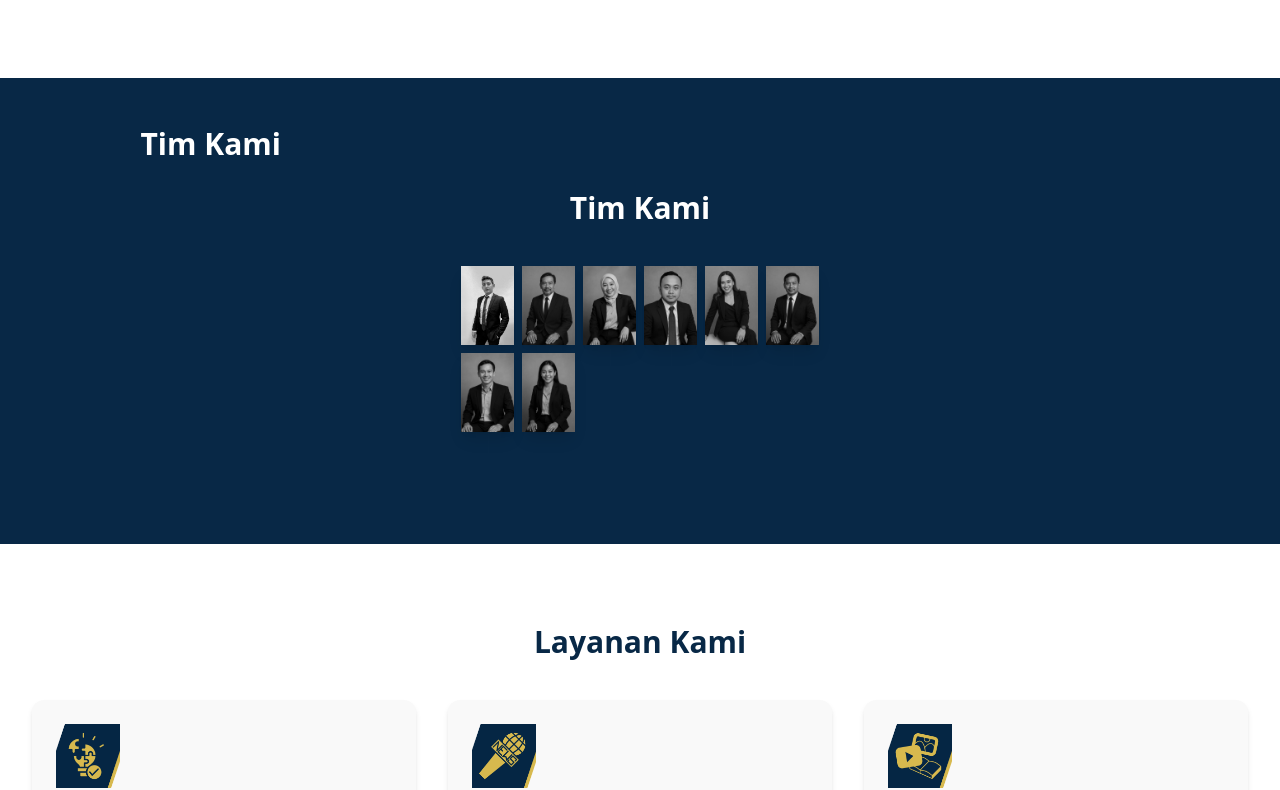
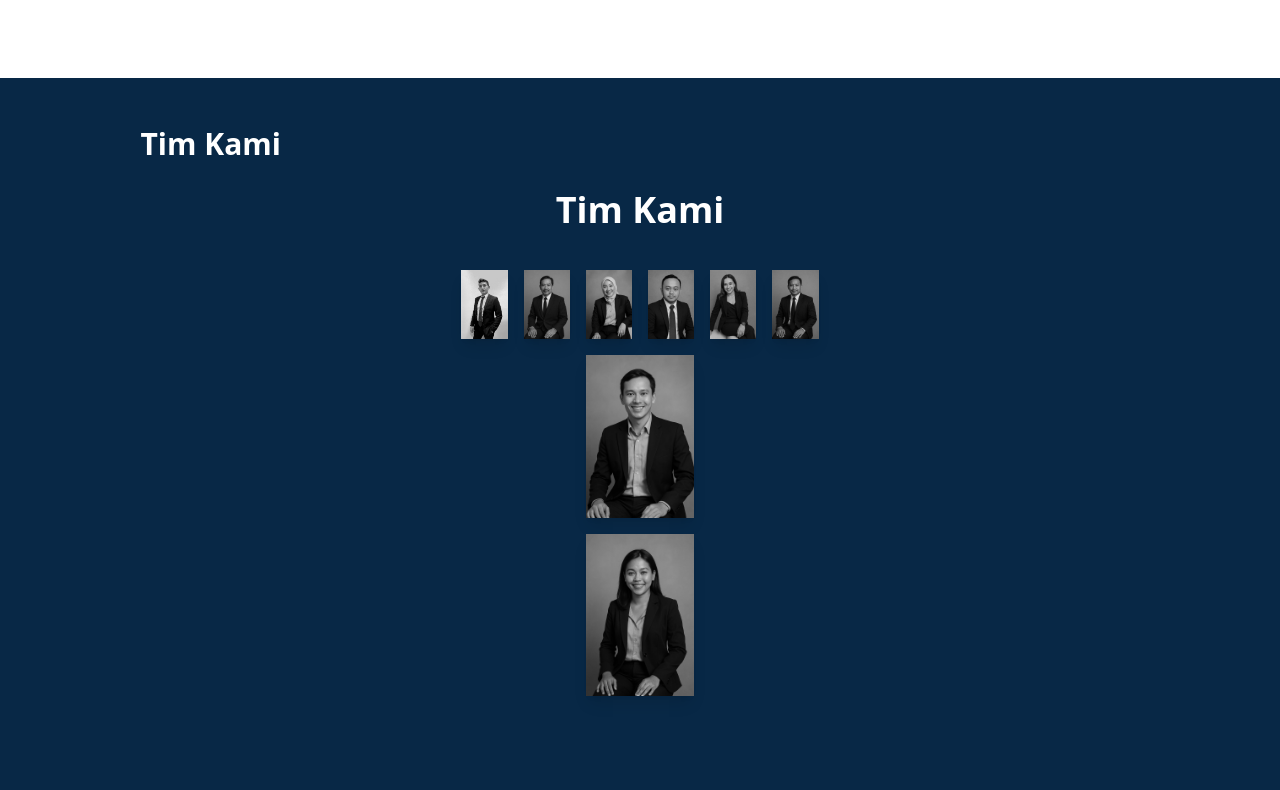
Before and after one commit to ProfAdri90/estetic-dinamis, a Next.js app: page / in a window 1280 px wide. Shown: the part 3450-4240 px from the top of the page. Built offline with nearby package versions, Linux system fonts and the light colour scheme.

Commit message:
Update OurTeams.jsx

```diff
--- a/components/OurTeams.jsx
+++ b/components/OurTeams.jsx
@@ -14,12 +14,17 @@ const teamMembers = [
 
 export default function OurTeams() {
   return (
-    <section id="our-team" className="scroll-mt-[140px] px-4 py-16 bg-[#082846] text-white">
-      <h2 className="text-3xl font-bold text-center mb-10">Tim Kami</h2>
-
-     <div className="grid grid-cols-2 md:grid-cols-3 lg:grid-cols-6 gap-2 justify-center">
+    <section id="our-team" className="scroll-mt-[140px] px-4 py-16 bg-[#082846] text-center">
+      <h2 className="text-white text-4xl font-bold mb-10">Tim Kami</h2>
+      <div className="max-w-[2160px] mx-auto grid grid-cols-6 gap-4">
         {teamMembers.map((member, index) => (
-          <div key={index} className="flex justify-center">
+          <div
+            key={index}
+            className={`
+              ${index < 6 ? "" : "col-start-3 col-span-2"}
+              flex justify-center
+            `}
+          >
             <TeamCard
               image={member.image}
               name={member.name}
```
